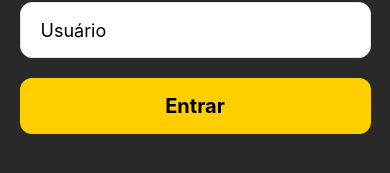
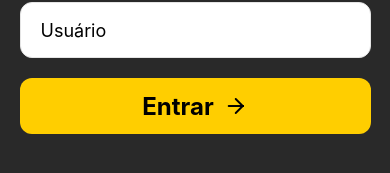
Before and after one commit to FranciscoBraaz/github-clean, a React Native app: screen /LoginStack in a window 390 px wide. Shown: the part 417-590 px from the top of the page. Built offline with nearby package versions, Linux system fonts and the light colour scheme.

Commit message:
feat(Login): adicionando icone no botão de login

```diff
--- a/src/pages/Login/index.tsx
+++ b/src/pages/Login/index.tsx
@@ -1,6 +1,7 @@
 import React from 'react';
-import { Text, View } from 'react-native';
+import { Text } from 'react-native';
 import { Container, ImageLogin, Input, ButtonSubmit } from './styles';
+import { Feather } from '@expo/vector-icons';
 
 export function Login() {
   return (
@@ -8,7 +9,10 @@ export function Login() {
       <ImageLogin source={require('../../../assets/gitLogin.png')} />
       <Input placeholder="Usuário" />
       <ButtonSubmit>
-        <Text style={{ fontSize: 20, fontWeight: 'bold' }}>Entrar</Text>
+        <Text style={{ fontSize: 24, fontWeight: 'bold', marginRight: 10 }}>
+          Entrar
+        </Text>
+        <Feather name="arrow-right" size={24} color="black" />
       </ButtonSubmit>
     </Container>
   );
--- a/src/pages/Login/styles.ts
+++ b/src/pages/Login/styles.ts
@@ -32,4 +32,5 @@ export const ButtonSubmit = styled.Pressable`
   justify-content: center;
   border-radius: 12px;
   margin-top: 20px;
+  flex-direction: row;
 `;
```
